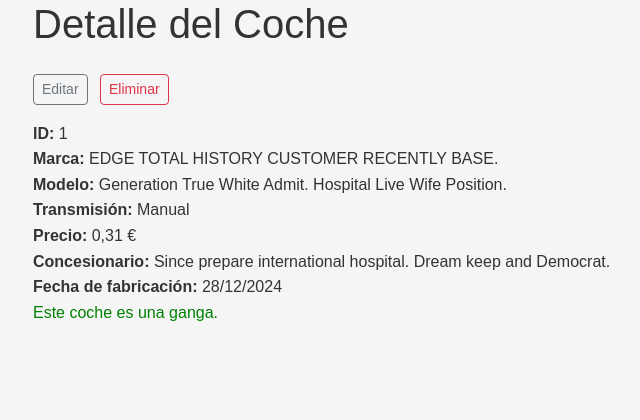
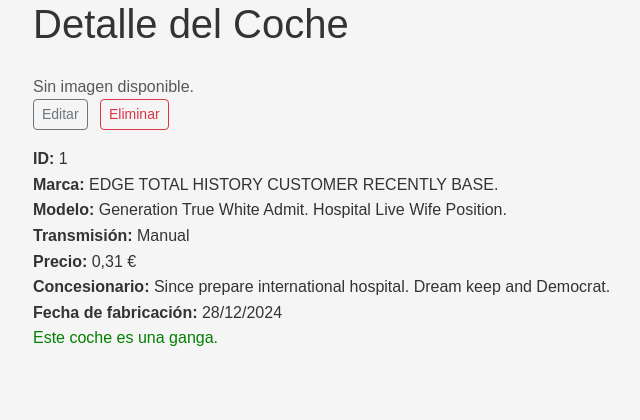
Before and after one commit to JoseMi-1222/Concesionario_AlphaAutos, a Django app: page /coche/1/ in a window 1280 px wide. Shown: the part 70-490 px from the top of the page, without its empty margins (49-689 px from the left). Run offline with Django 5.2, Linux system fonts and the light colour scheme; data comes from the database, SQL or seed files in the repository; parts of the project's set-up code (start-up, migrations or seed data) failed here and were passed over; some libraries are stand-ins or nearby versions.

Commit message:
Opcion para agregar una imagen añadida

```diff
--- a/AlphaAutos/form.py
+++ b/AlphaAutos/form.py
@@ -12,7 +12,7 @@ class CocheModelForm(ModelForm):
     class Meta:
         model = Coche
         current_year = datetime.now().year
-        fields = ['marca', 'concesionario', 'modelo', 'precio', 'transmision', 'fecha_fabricacion']
+        fields = ['marca', 'concesionario', 'modelo', 'imagen', 'precio', 'transmision', 'fecha_fabricacion']
         widgets = {
              'fecha_fabricacion': forms.SelectDateWidget(
                 years=range(current_year - 10, current_year + 11),
--- a/AlphaAutos/models.py
+++ b/AlphaAutos/models.py
@@ -59,6 +59,8 @@ class Coche(models.Model):
     precio = models.DecimalField(max_digits=10, decimal_places=2)
     transmision = models.CharField(max_length=2, choices=TRANSMISIONES, default='MT')
     fecha_fabricacion = models.DateField()
+    #Nuevo campo para la imagen del coche
+    imagen = models.ImageField(upload_to='coches/', null=True, blank=True)
 
     def __str__(self):
         return f"{self.marca.nombre} {self.modelo}"
--- a/AlphaAutos/templates/Crud_Coche/crear_coche.html
+++ b/AlphaAutos/templates/Crud_Coche/crear_coche.html
@@ -12,7 +12,7 @@
 {% block content %}
 <h3>Rellena el formulario para añadir un nuevo coche a la base de datos.</h3>
 
-<form method="post" action="{% url 'AlphaAutos:crear_coche' %}" class="mt-4">
+<form method="post" action="{% url 'AlphaAutos:crear_coche' %}" class="mt-4" enctype="multipart/form-data">
     {% csrf_token %}
     {% bootstrap_form form %}
     <button class="btn btn-primary" type="submit">Guardar Coche</button>
--- a/AlphaAutos/templates/Crud_Coche/editar_coche.html
+++ b/AlphaAutos/templates/Crud_Coche/editar_coche.html
@@ -12,7 +12,7 @@
 {% block content %}
 <h3>Rellena el formulario para editar el coche en la base de datos.</h3>
 
-<form method="post" action="{% url 'AlphaAutos:editar_coche' coche.id %}" class="mt-4">
+<form method="post" action="{% url 'AlphaAutos:editar_coche' coche.id %}" class="mt-4" enctype="multipart/form-data">
     {% csrf_token %}
     {% bootstrap_form formulario %}
 
--- a/AlphaAutos/templates/concesionario/cliente_detail.html
+++ b/AlphaAutos/templates/concesionario/cliente_detail.html
@@ -7,6 +7,7 @@
 {% endblock %}
 
 {% block content %}
+
 {% if cliente %}
     <div class="mb-3">
         <a class="btn btn-sm btn-outline-secondary" href="{% url 'AlphaAutos:editar_cliente' cliente.id %}">Editar</a>
--- a/AlphaAutos/templates/concesionario/coche_detail.html
+++ b/AlphaAutos/templates/concesionario/coche_detail.html
@@ -7,6 +7,15 @@
 {% endblock %}
 
 {% block content %}
+
+{% if coche.imagen %}
+    <div class="mb-3">
+        <img src="{{ coche.imagen.url }}" alt="Imagen de {{ coche.modelo }}" class="img-fluid rounded" style="max-height: 400px;">
+    </div>
+{% else %}
+    <p class="text-muted">Sin imagen disponible.</p>
+{% endif %}
+
 {% if coche %}
     <div class="mb-3">
         <a class="btn btn-sm btn-outline-secondary" href="{% url 'AlphaAutos:editar_coche' coche.id %}">Editar</a>
--- a/AlphaAutos/urls.py
+++ b/AlphaAutos/urls.py
@@ -49,3 +49,10 @@ urlpatterns = [
     path('cliente/eliminar/<int:id_cliente>/', views.eliminar_cliente, name='eliminar_cliente'),
     path('aseguradora/eliminar/<int:id_aseguradora>/', views.eliminar_aseguradora, name='eliminar_aseguradora'),
 ]
+
+# Añadir configuración para servir archivos de medios en modo desarrollo
+from django.conf import settings
+from django.conf.urls.static import static
+
+if settings.DEBUG:
+    urlpatterns += static(settings.MEDIA_URL, document_root=settings.MEDIA_ROOT)
--- a/AlphaAutos/views.py
+++ b/AlphaAutos/views.py
@@ -189,7 +189,7 @@ def lista_aseguradoras(request):
 # -------------------------------------------------------------------
 def crear_coche(request):
     if request.method == 'POST':
-        form = CocheModelForm(request.POST)
+        form = CocheModelForm(request.POST, request.FILES)
         if form.is_valid():
             form.save()
             messages.success(request, "Coche creado correctamente.")
@@ -237,7 +237,7 @@ def editar_coche(request, id_coche):
     coche = get_object_or_404(Coche, id=id_coche)
 
     if request.method == 'POST':
-        formulario = CocheModelForm(request.POST, instance=coche)
+        formulario = CocheModelForm(request.POST, request.FILES, instance=coche)
         if formulario.is_valid():
             try:
                 formulario.save()
--- a/mysite/settings.py
+++ b/mysite/settings.py
@@ -127,3 +127,8 @@ STATIC_ROOT = BASE_DIR / 'static'
 # https://docs.djangoproject.com/en/5.1/ref/settings/#default-auto-field
 
 DEFAULT_AUTO_FIELD = 'django.db.models.BigAutoField'
+
+# Media files settings
+import os
+MEDIA_URL = '/media/'
+MEDIA_ROOT = os.path.join(BASE_DIR, 'media')
```
Also changed, not shown: AlphaAutos/migrations/0004_coche_imagen.py (added), media/coches/3.jpg (added), media/coches/3_JentJLk.jpg (added), media/coches/3_blk5qGX.jpg (added), media/coches/3_h6zKqmt.jpg (added), media/coches/ChatGPT_Image_Nov_14_2025_03_50_13_PM.png (added).
